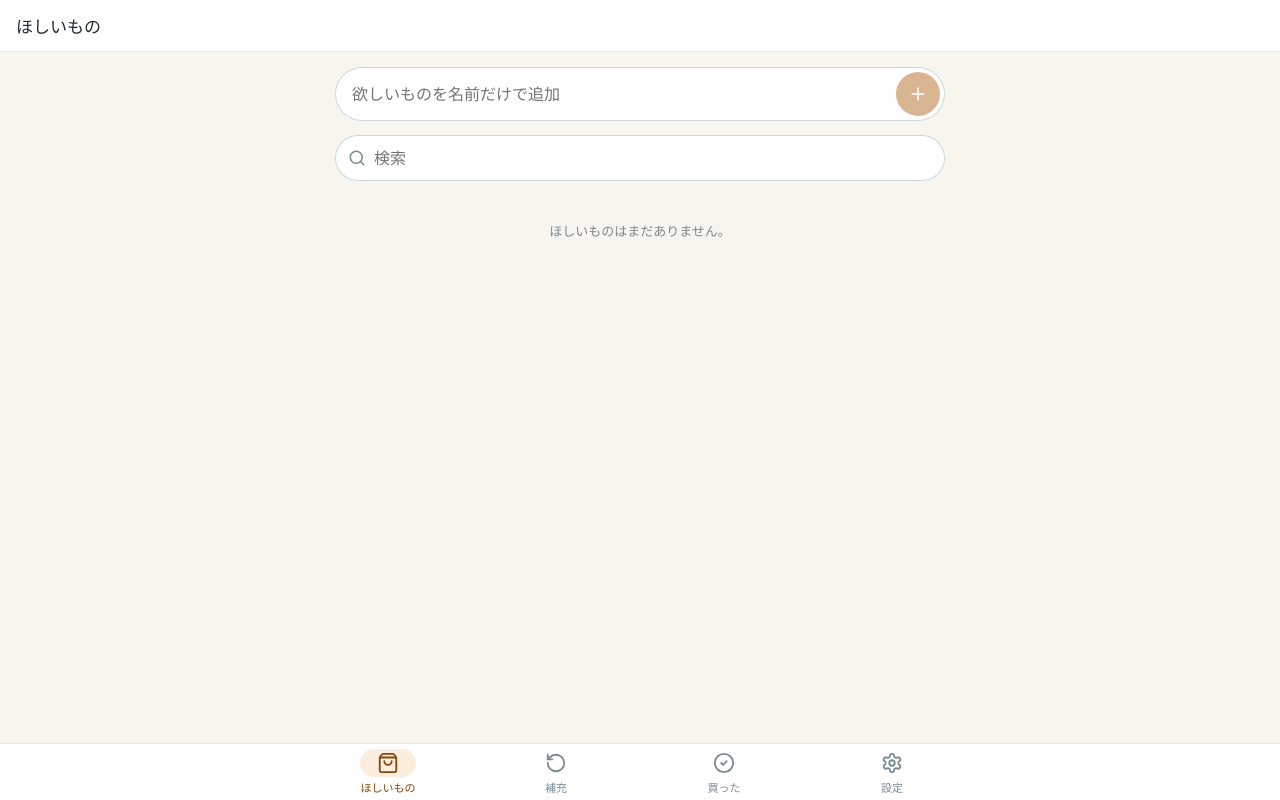
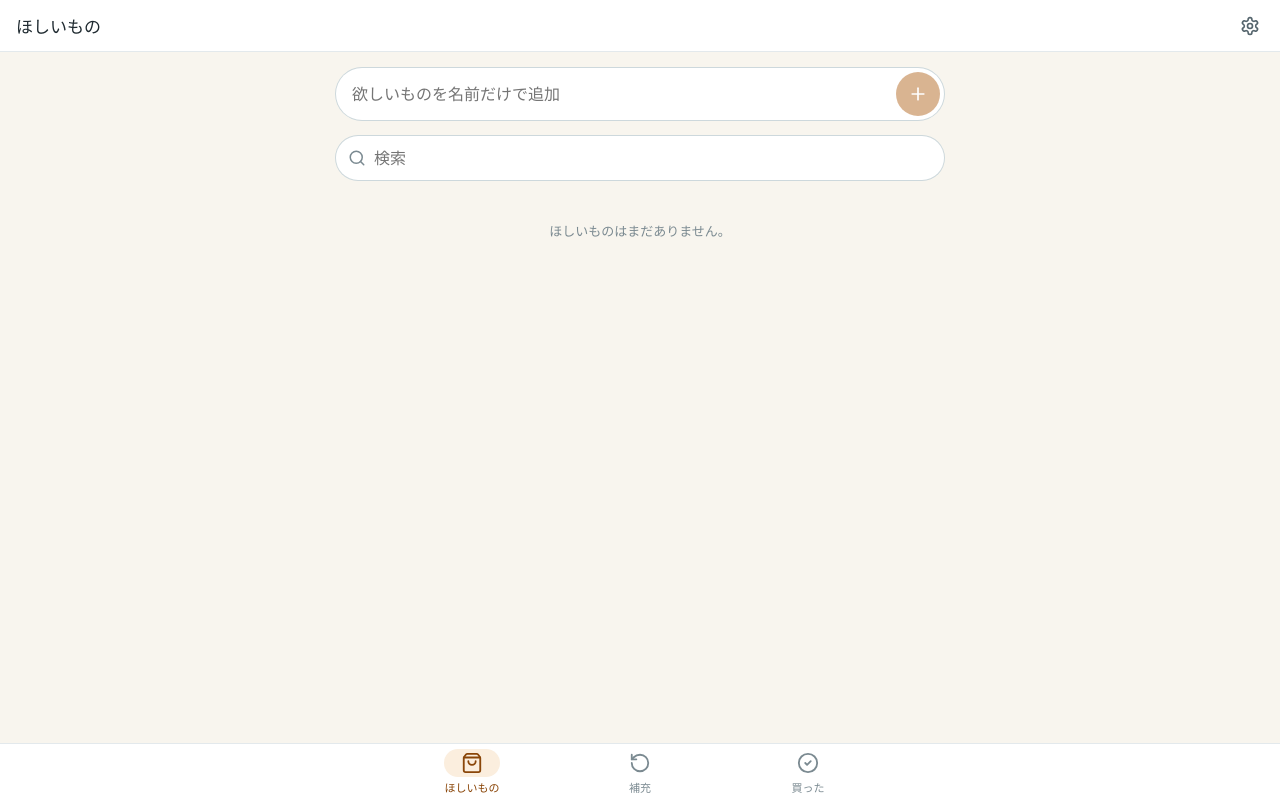
Before and after one commit to kirokubox/wishlist-app, a React (Vite) app: page / in a window 1280 px wide. Built offline with nearby package versions, Linux system fonts and the light colour scheme.

Commit message:
feat: v0.6.0 move settings to header

```diff
--- a/package.json
+++ b/package.json
@@ -1,7 +1,7 @@
 {
   "name": "wishlist-app",
   "private": true,
-  "version": "0.5.0",
+  "version": "0.6.0",
   "type": "module",
   "scripts": {
     "dev": "vite --host 127.0.0.1",
--- a/src/App.tsx
+++ b/src/App.tsx
@@ -56,10 +56,12 @@ function App() {
   const [{ themes, refillItems }, setData] = useState<WishlistData>(initialLoad.data);
   const [saveBlocked, setSaveBlocked] = useState(Boolean(initialLoad.recovery));
   const [storageError, setStorageError] = useState("");
+  /** 設定を開く前のタブ（設定の「‹」で戻る先。v0.6.0） */
+  const [backView, setBackView] = useState<ActiveView>("search");
   const [activeView, setActiveView] = useState<ActiveView>(() => {
     try {
       const v = localStorage.getItem(VIEW_KEY);
-      return v === "refill" || v === "bought" || v === "settings" || v === "search" ? v : "search";
+      return v === "refill" || v === "bought" || v === "search" ? v : "search";
     } catch {
       return "search";
     }
@@ -890,19 +892,19 @@ function App() {
   const renderSettingsView = () => (
     <div className="screen-body">
       <section className="list-section">
-        <h2 className="section-title">バックアップ</h2>
+        <h2 className="section-title">データ</h2>
         <div className="card list-rows">
           <button className="row-btn" type="button" onClick={exportJson}>
             <Icon name="download" />
-            <span className="row-main"><span className="row-title">写真なしバックアップを保存</span><span className="row-sub">今までと同じJSON。以前のバックアップも使えます</span></span>
+            <span className="row-main"><span className="row-title">バックアップを保存</span><span className="row-sub">写真は入りません。以前のバックアップも読み込めます</span></span>
           </button>
           <button className="row-btn" type="button" onClick={exportWithPhotos} disabled={photoBackupBusy}>
             <Icon name="download" />
-            <span className="row-main"><span className="row-title">{photoBackupBusy ? "写真をまとめています…" : "写真つきバックアップを保存"}</span><span className="row-sub">データと候補の写真をZIPで保存します</span></span>
+            <span className="row-main"><span className="row-title">{photoBackupBusy ? "写真をまとめています…" : "写真つきバックアップを保存"}</span><span className="row-sub">データと候補の写真を1つのファイルに保存します</span></span>
           </button>
           <label className="row-btn">
             <Icon name="upload" />
-            <span className="row-main"><span className="row-title">写真つきバックアップから戻す</span><span className="row-sub">いまのデータと写真を、確認後にZIPの内容へ入れ替えます</span></span>
+            <span className="row-main"><span className="row-title">写真つきバックアップから戻す</span><span className="row-sub">確認のあと、いまのデータと写真を入れ替えます</span></span>
             <input type="file" accept="application/zip,.zip" onChange={(e) => { const file = e.target.files?.[0]; e.currentTarget.value = ""; choosePhotoBackup(file); }} />
           </label>
           <label className="row-btn">
@@ -941,8 +943,8 @@ function App() {
           <div className="details-body info">
             <ul>
               <li>データと写真はこのブラウザの中に保存されます。PCとスマホで自動同期はされません。</li>
-              <li>ブラウザのサイトデータを削除すると、データも写真も消えます。「写真つきバックアップを保存」で定期的にZIPの控えを取ってください。</li>
-              <li>写真なしのJSONは今までどおり使えます。機種変更で写真も移したいときは、写真つきZIPから戻してください。</li>
+              <li>ブラウザのサイトデータを削除すると、データも写真も消えます。「写真つきバックアップを保存」で定期的に控えを取ってください。</li>
+              <li>機種変更で写真も移したいときは、写真つきバックアップから戻してください。</li>
               <li>バックアップや書き出したファイルには個人的な内容が含まれるため、人に見える場所に置かないでください。</li>
               <li>以前の版で保存したバックアップも読み込めます。</li>
               <li>アプリの版：{APP_VERSION}</li>
@@ -957,7 +959,6 @@ function App() {
     { id: "search", label: "ほしいもの", icon: "shopping-bag" },
     { id: "refill", label: "補充", icon: "rotate-ccw" },
     { id: "bought", label: "買った", icon: "circle-check" },
-    { id: "settings", label: "設定", icon: "settings" },
   ];
   const closeDialog = () => setDialog(null);
 
@@ -998,7 +999,9 @@ function App() {
     <div className="app-shell">
       <header className="app-bar">
         {activeView === "bought" && boughtYearOpen && !saveBlocked && <button type="button" className="icon-btn" aria-label="買ったものへ戻る" onClick={() => setBoughtYearOpen(false)}><Icon name="chevron-left" size={20} /></button>}
-        <h1 className="app-bar-title">{saveBlocked ? "データの復旧" : activeView === "bought" && boughtYearOpen ? `${selectedBoughtYear ?? purchaseYears(themes).slice(-1)[0]}年に買ったもの` : nav.find((n) => n.id === activeView)?.label}</h1>
+        {activeView === "settings" && !saveBlocked && <button type="button" className="icon-btn" aria-label="戻る" onClick={() => setActiveView(backView)}><Icon name="chevron-left" size={20} /></button>}
+        <h1 className="app-bar-title">{saveBlocked ? "データの復旧" : activeView === "settings" ? "設定" : activeView === "bought" && boughtYearOpen ? `${selectedBoughtYear ?? purchaseYears(themes).slice(-1)[0]}年に買ったもの` : nav.find((n) => n.id === activeView)?.label}</h1>
+        {activeView !== "settings" && !saveBlocked && !(activeView === "bought" && boughtYearOpen) && <button type="button" className="icon-btn app-bar-end" aria-label="設定" onClick={() => { setBackView(activeView); setActiveView("settings"); }}><Icon name="settings" size={20} /></button>}
       </header>
       <main>
         <div className="screen" key={activeView}>
@@ -1047,7 +1050,7 @@ function App() {
           <button type="button" className="toast-btn close" aria-label="閉じる" onClick={() => setToast(null)}><Icon name="x" size={16} /></button>
         </div>
       )}
-      {!saveBlocked && <nav className="bottom-tabs" aria-label="画面切り替え">
+      {!saveBlocked && activeView !== "settings" && <nav className="bottom-tabs" aria-label="画面切り替え">
         {nav.map(({ id, label, icon }) => (
           <button key={id} type="button" className={activeView === id ? "tab active" : "tab"} aria-current={activeView === id ? "page" : undefined} onClick={() => { setActiveView(id); setEditingThemeId(""); closeCandidateForm(); setPurchaseThemeId(""); setEditingRefillId(""); }}>
             <span className="tab-icon"><Icon name={icon} size={22} /></span>
--- a/src/helpers.ts
+++ b/src/helpers.ts
@@ -3,7 +3,7 @@ import type { CandidatePhotos, Category, PhotoSlot, RefillItem, Satisfaction, Th
 // ---------- 定数・小道具 ----------
 
 export const DATA_KEY = "yuki-wishlist-data";
-export const APP_VERSION = "0.5.0";
+export const APP_VERSION = "0.6.0";
 export const VIEW_KEY = "yuki-wishlist-active-view";
 // 初回だけ見せる説明を閉じたかどうか（画面の表示状態だけ。記録データとは別）
 export const HINTS_DISMISSED_KEY = "yuki-wishlist-hints-dismissed";
--- a/src/styles.css
+++ b/src/styles.css
@@ -1364,3 +1364,6 @@ h3 {
 .bought-satisfaction-row { display: grid; grid-template-columns: 70px minmax(0, 1fr) 36px; align-items: center; gap: 8px; font-size: .85rem; }
 .bought-satisfaction-track { height: 8px; border-radius: 4px; background: var(--kb-surface-2); overflow: hidden; }
 .bought-satisfaction-track i { display: block; height: 100%; background: var(--kb-accent); }
+
+/* 上のバーの右端の歯車（v0.6.0。設定を下のタブから移した） */
+.app-bar-end { margin-left: auto; }
```
Also changed, not shown: 1 other file (tests, documents, lock files or other folders).
